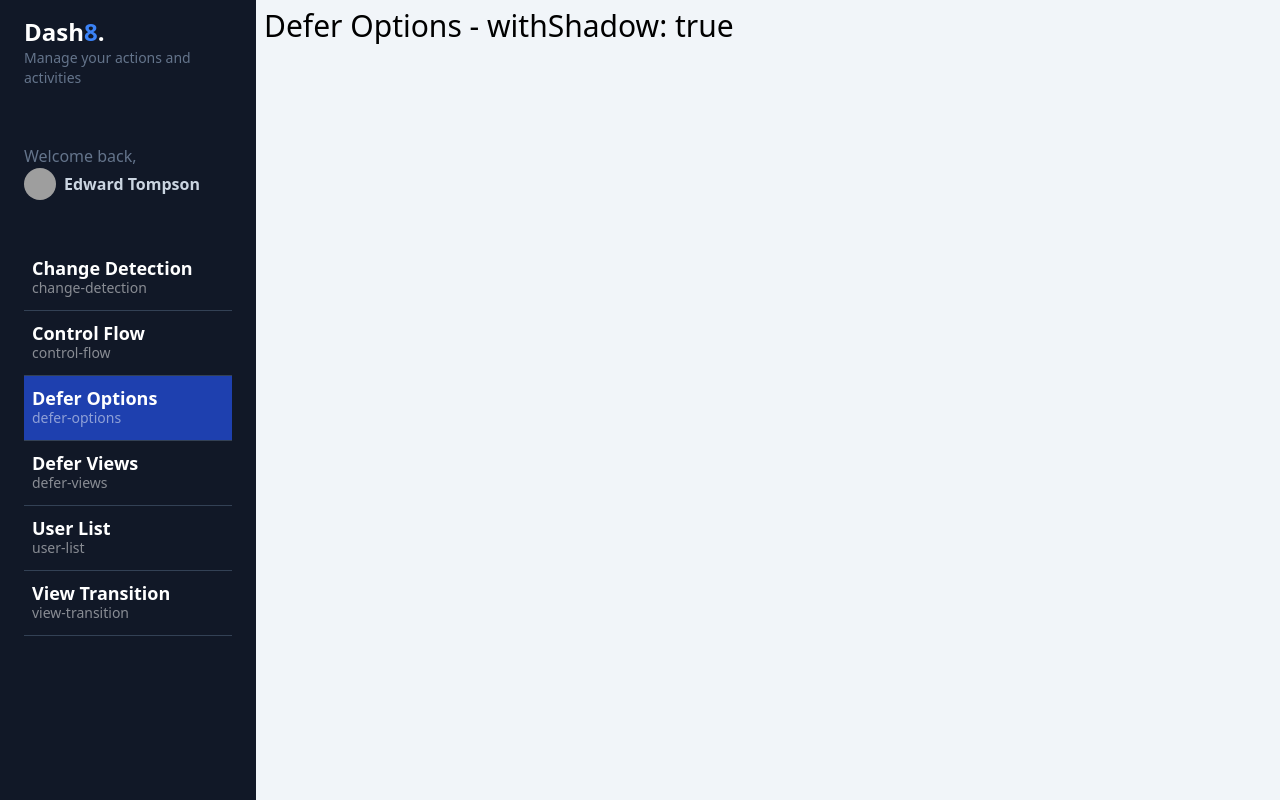
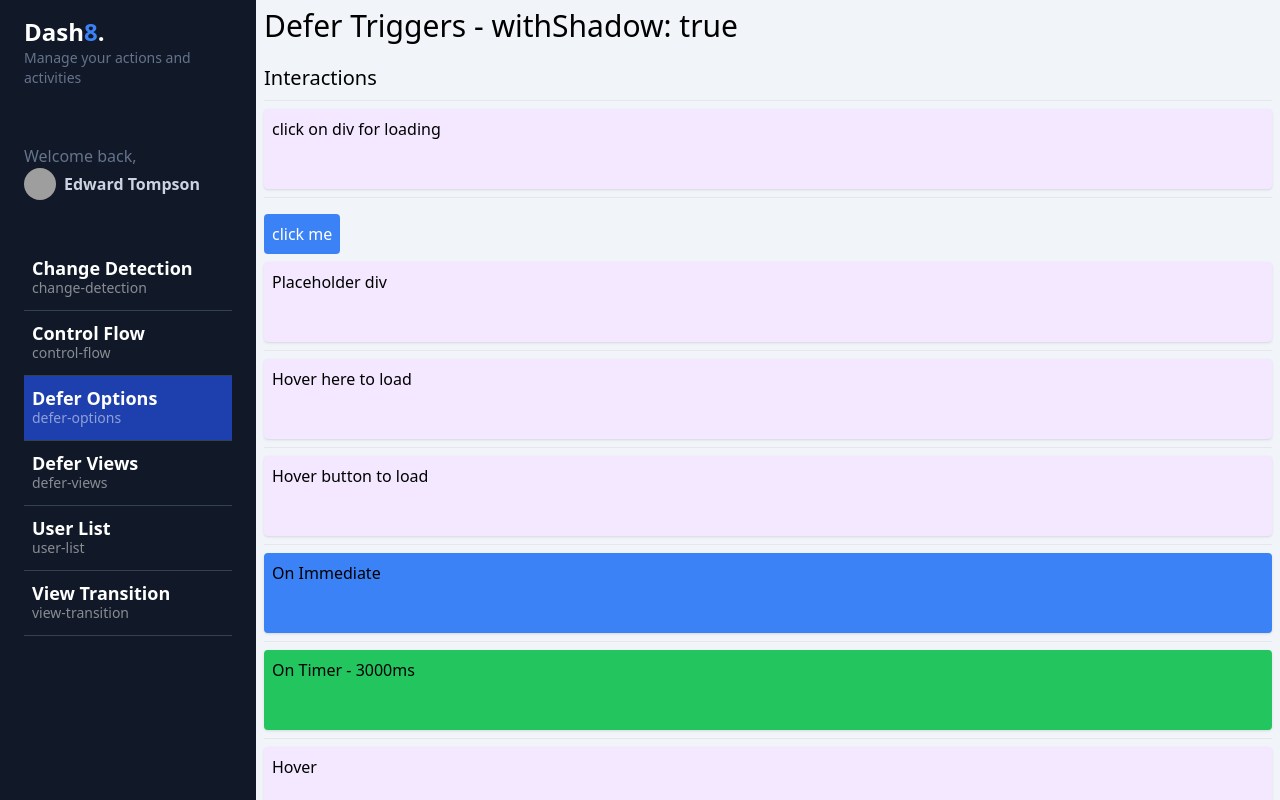
Before and after one commit to lumusitech/frontend-angular-dashboard-ng17-review, an Angular app: page /dashboard/defer-options in a window 1280 px wide. Built offline with nearby package versions, Linux system fonts and the light colour scheme; grey boxes are pictures that could not be loaded.

Commit message:
feat: add defer options

```diff
--- a/src/app/dashboard/pages/defer-options/defer-options.component.html
+++ b/src/app/dashboard/pages/defer-options/defer-options.component.html
@@ -1,3 +1,108 @@
 <div class="animate__animated animate__fadeIn">
-  <app-title title="Defer Options" withShadow />
+  <app-title title="Defer Triggers" withShadow />
+
+  <section>
+    <h1 class="text-xl">Interactions</h1>
+    <hr class="my-2" />
+
+    @defer (on interaction) {
+    <shared-heavy-loaders-fast cssClass="bg-blue-500 h-20 p-2 rounded shadow">
+      <span>On Interaction</span>
+    </shared-heavy-loaders-fast>
+    } @placeholder {
+    <div class="w-full h-20 bg bg-purple-100 p-2 rounded shadow">
+      click on div for loading
+    </div>
+    }
+  </section>
+
+  <section>
+    <hr class="my-2" />
+
+    <button
+      #btnInteraction
+      class="p-2 bg-blue-500 hover:bg-blue-700 transition-all text-white rounded my-2"
+    >
+      click me
+    </button>
+
+    @defer (on interaction(btnInteraction)) {
+    <shared-heavy-loaders-fast cssClass="bg-blue-500 h-20 p-2 rounded shadow">
+      <span>On Interaction button</span>
+    </shared-heavy-loaders-fast>
+    } @placeholder {
+    <div class="w-full h-20 bg bg-purple-100 p-2 rounded shadow">
+      Placeholder div
+    </div>
+    }
+  </section>
+
+  <section>
+    <hr class="my-2" />
+
+    @defer (on hover) {
+    <shared-heavy-loaders-fast cssClass="bg-blue-500 h-20 p-2 rounded shadow">
+      <span>On Hover</span>
+    </shared-heavy-loaders-fast>
+    } @placeholder {
+    <div class="w-full h-20 bg bg-purple-100 p-2 rounded shadow">
+      Hover here to load
+    </div>
+    }
+  </section>
+
+  <section>
+    <hr class="my-2" />
+
+    @defer (on hover(btnInteraction)) {
+    <shared-heavy-loaders-fast cssClass="bg-blue-500 h-20 p-2 rounded shadow">
+      <span>On Hover button</span>
+    </shared-heavy-loaders-fast>
+    } @placeholder {
+    <div class="w-full h-20 bg bg-purple-100 p-2 rounded shadow">
+      Hover button to load
+    </div>
+    }
+  </section>
+
+  <section>
+    <hr class="my-2" />
+
+    @defer (on immediate) {
+    <shared-heavy-loaders-fast cssClass="bg-blue-500 h-20 p-2 rounded shadow">
+      <span>On Immediate</span>
+    </shared-heavy-loaders-fast>
+    } @placeholder {
+    <div class="w-full h-20 bg bg-purple-100 p-2 rounded shadow">
+      Hover button to load
+    </div>
+    }
+  </section>
+
+  <section>
+    <hr class="my-2" />
+
+    @defer (on timer(3000)) {
+    <shared-heavy-loaders-fast cssClass="bg-green-500 h-20 p-2 rounded shadow">
+      <span>On Timer - 3000ms</span>
+    </shared-heavy-loaders-fast>
+    } @placeholder {
+    <div class="w-full h-20 bg bg-purple-100 p-2 rounded shadow">
+      Wait 3000ms to load
+    </div>
+    }
+  </section>
+
+  <section>
+    <hr class="my-2" />
+
+    <!-- when browser is idle, it will preload code to execute later on hover-->
+    @defer (on hover; prefetch on idle) {
+    <shared-heavy-loaders-fast cssClass="bg-green-500 h-20 p-2 rounded shadow">
+      <span>On Hover, On Iddle - preload code to execute when hover</span>
+    </shared-heavy-loaders-fast>
+    } @placeholder {
+    <div class="w-full h-20 bg bg-purple-100 p-2 rounded shadow">Hover</div>
+    }
+  </section>
 </div>
--- a/src/app/dashboard/pages/defer-options/defer-options.component.ts
+++ b/src/app/dashboard/pages/defer-options/defer-options.component.ts
@@ -1,11 +1,12 @@
+import { CommonModule } from '@angular/common';
 import { Component } from '@angular/core';
-import { CommonModule } from '@angular/common';
+import { HeavyLoadersFastComponent } from '../../../shared/heavy-loaders/heavy-loaders-fast.component';
 import { TitleComponent } from '../../../shared/title/title.component';
 
 @Component({
   selector: 'dashboard-defer-options',
   standalone: true,
-  imports: [CommonModule, TitleComponent],
+  imports: [CommonModule, TitleComponent, HeavyLoadersFastComponent],
   templateUrl: './defer-options.component.html',
   styles: ``,
 })
--- a/src/app/shared/heavy-loaders/heavy-loaders-fast.component.ts
+++ b/src/app/shared/heavy-loaders/heavy-loaders-fast.component.ts
@@ -1,10 +1,21 @@
-import { Component } from '@angular/core';
+import { Component, Input } from '@angular/core';
 import { CommonModule } from '@angular/common';
 
 @Component({
-  selector: 'app-heavy-loaders-fast',
+  selector: 'shared-heavy-loaders-fast',
   standalone: true,
   imports: [CommonModule],
-  template: ` <p>heavy-loaders-fast works!</p> `,
+  template: `
+    <section [ngClass]="['w-100', cssClass]">
+      <!-- ng-content allows receiving child components - High Order Component - HOC -->
+      <ng-content />
+    </section>
+  `,
 })
-export class HeavyLoadersFastComponent {}
+export class HeavyLoadersFastComponent {
+  @Input({ required: true }) cssClass!: string;
+
+  constructor() {
+    console.log('Heavy loader fast builded');
+  }
+}
```
